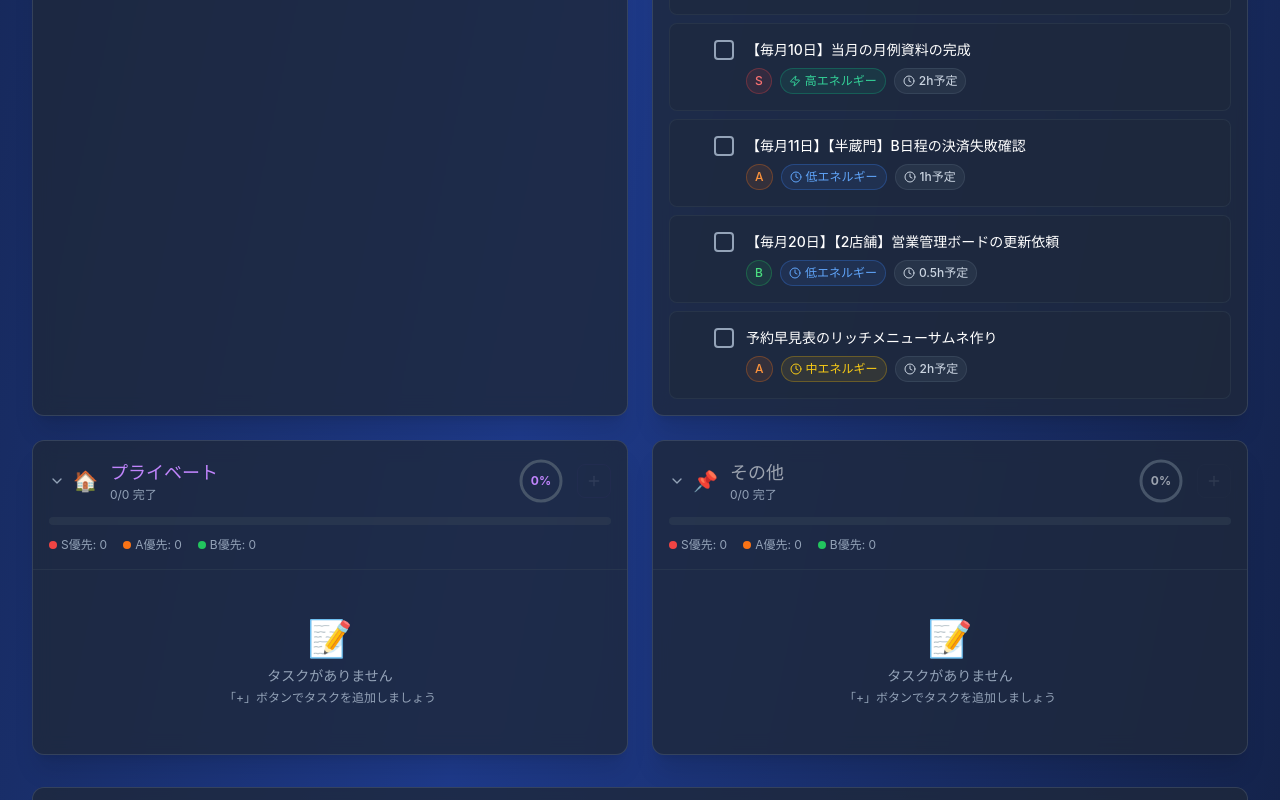
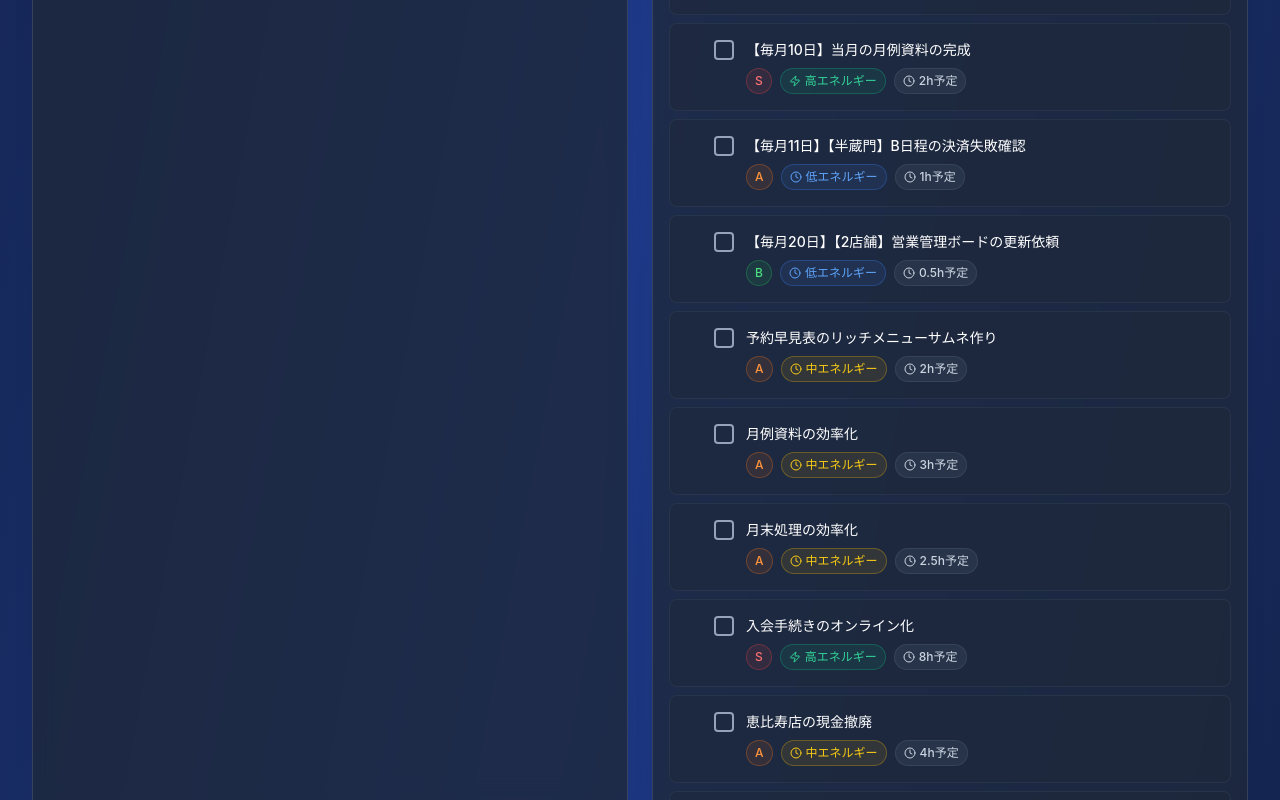
Before and after one commit to aceboy1016/fluid-dashboard, a React (Vite) app: page / in a window 1280 px wide. Shown: the part 3289-4089 px from the top of the page. Built offline with nearby package versions, Linux system fonts and the light colour scheme.

Commit message:
Add TOPFORM efficiency and HALLEL tasks
- Add business efficiency tasks: monthly reports, month-end processing, online registration, cashless Ebisu, reservation system
- Add HALLEL task: Hanzomon store schedule creation
- Total 6 new TOPFORM tasks added (IDs 35-40)

```diff
--- a/src/constants/categories.ts
+++ b/src/constants/categories.ts
@@ -673,6 +673,86 @@ export const INITIAL_TASKS = [
     notes: 'システム・最終準備',
     createdAt: new Date().toISOString(),
     updatedAt: new Date().toISOString()
+  },
+  // 業務効率化タスク
+  {
+    id: 35,
+    category: 'topform' as const,
+    title: '月例資料の効率化',
+    priority: 'A' as const,
+    energy: 'medium' as const,
+    completed: false,
+    completedDate: null,
+    estimatedHours: 3,
+    notes: '業務の効率化',
+    createdAt: new Date().toISOString(),
+    updatedAt: new Date().toISOString()
+  },
+  {
+    id: 36,
+    category: 'topform' as const,
+    title: '月末処理の効率化',
+    priority: 'A' as const,
+    energy: 'medium' as const,
+    completed: false,
+    completedDate: null,
+    estimatedHours: 2.5,
+    notes: '業務の効率化',
+    createdAt: new Date().toISOString(),
+    updatedAt: new Date().toISOString()
+  },
+  {
+    id: 37,
+    category: 'topform' as const,
+    title: '入会手続きのオンライン化',
+    priority: 'S' as const,
+    energy: 'high' as const,
+    completed: false,
+    completedDate: null,
+    estimatedHours: 8,
+    notes: '業務の効率化',
+    createdAt: new Date().toISOString(),
+    updatedAt: new Date().toISOString()
+  },
+  {
+    id: 38,
+    category: 'topform' as const,
+    title: '恵比寿店の現金撤廃',
+    priority: 'A' as const,
+    energy: 'medium' as const,
+    completed: false,
+    completedDate: null,
+    estimatedHours: 4,
+    notes: '業務の効率化',
+    createdAt: new Date().toISOString(),
+    updatedAt: new Date().toISOString()
+  },
+  {
+    id: 39,
+    category: 'topform' as const,
+    title: '予約候補送信システム',
+    priority: 'A' as const,
+    energy: 'high' as const,
+    completed: false,
+    completedDate: null,
+    estimatedHours: 6,
+    notes: '業務の効率化',
+    createdAt: new Date().toISOString(),
+    updatedAt: new Date().toISOString()
+  },
+  // HALLELタスク
+  {
+    id: 40,
+    category: 'topform' as const,
+    title: '【HALLEL】半蔵門店の早見表作成',
+    priority: 'B' as const,
+    energy: 'medium' as const,
+    completed: false,
+    completedDate: null,
+    estimatedHours: 2,
+    notes: 'HALLEL',
+    createdAt: new Date().toISOString(),
+    updatedAt: new Date().toISOString()
   }
 ];
 
```
